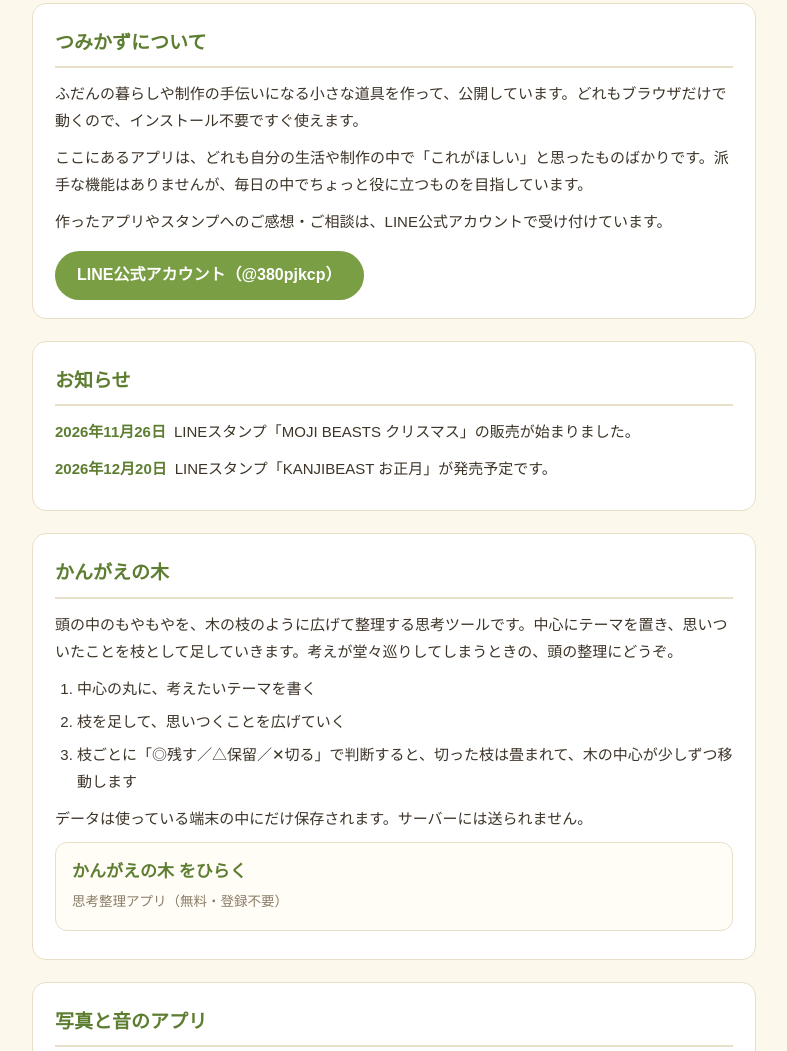
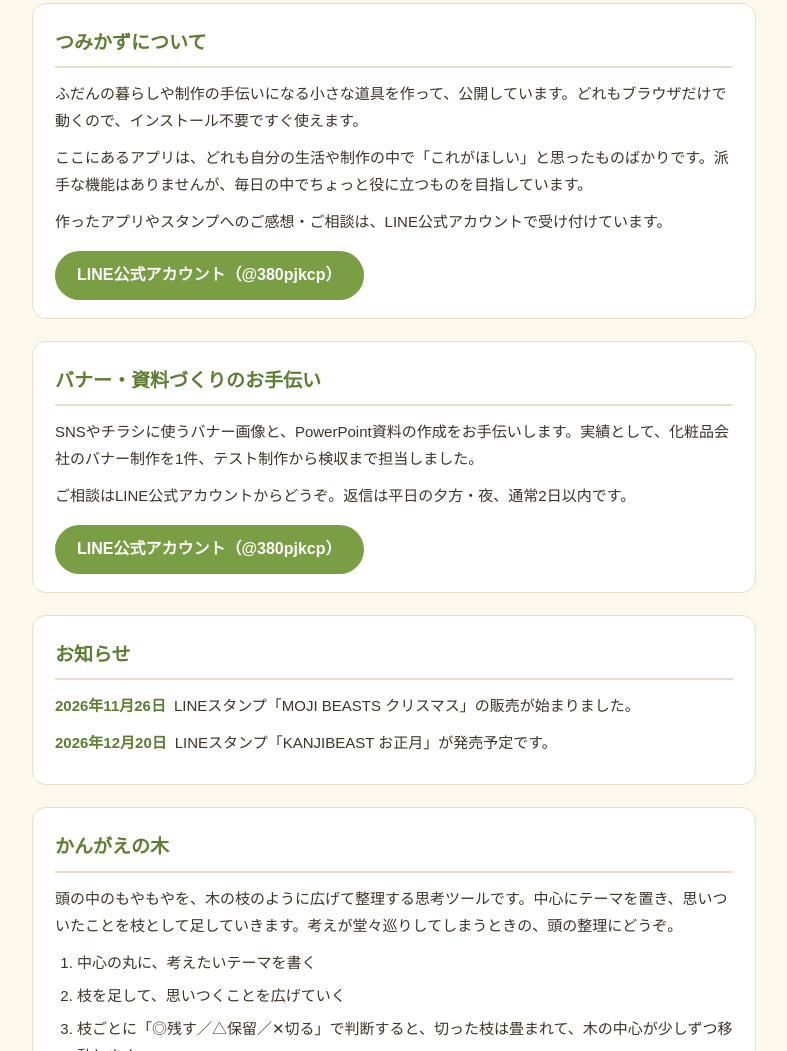
Before and after one commit to komomo0680-oss/tumikazu, a plain HTML site: page index.html in a window 1280 px wide. Shown: the part 1123-2174 px from the top of the page, without its empty margins (246-1033 px from the left). Drawn offline with Linux system fonts and the light colour scheme.

Commit message:
お仕事の相談欄を追加

```diff
--- a/index.html
+++ b/index.html
@@ -76,6 +76,13 @@
     <p>ふだんの暮らしや制作の手伝いになる小さな道具を作って、公開しています。どれもブラウザだけで動くので、インストール不要ですぐ使えます。</p>
     <p>ここにあるアプリは、どれも自分の生活や制作の中で「これがほしい」と思ったものばかりです。派手な機能はありませんが、毎日の中でちょっと役に立つものを目指しています。</p>
     <p>作ったアプリやスタンプへのご感想・ご相談は、LINE公式アカウントで受け付けています。</p>
+    <a class="btn" href="https://line.me/R/ti/p/@380pjkcp">LINE公式アカウント（@380pjkcp）</a>
+  </section>
+
+  <section>
+    <h2>バナー・資料づくりのお手伝い</h2>
+    <p>SNSやチラシに使うバナー画像と、PowerPoint資料の作成をお手伝いします。実績として、化粧品会社のバナー制作を1件、テスト制作から検収まで担当しました。</p>
+    <p>ご相談はLINE公式アカウントからどうぞ。返信は平日の夕方・夜、通常2日以内です。</p>
     <a class="btn" href="https://line.me/R/ti/p/@380pjkcp">LINE公式アカウント（@380pjkcp）</a>
   </section>
 
```
